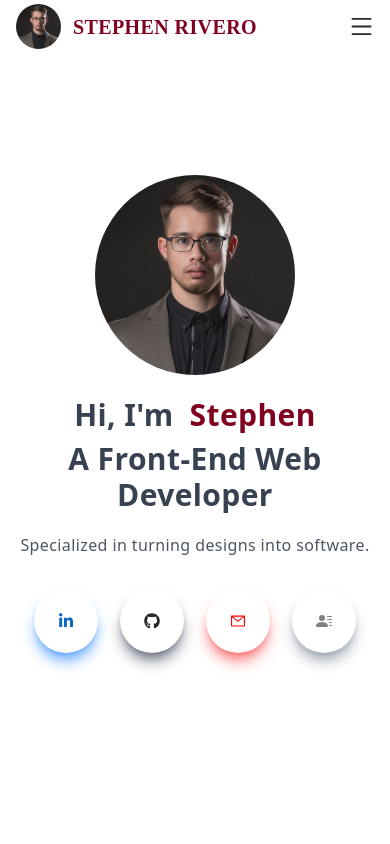
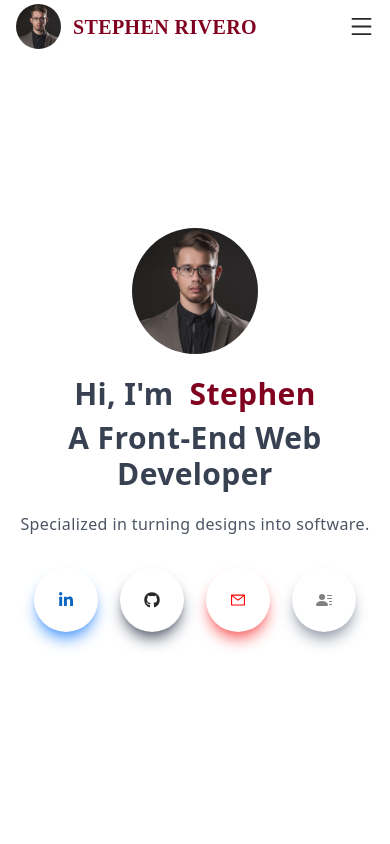
Before and after one commit to StephenRivero/nextjs-portfolio-website, a Next.js app: page / in a window 390 px wide. Shown: the top 844 px of the page. Built offline with nearby package versions, Linux system fonts and the light colour scheme.

Commit message:
Fix responsive design of Profile image

```diff
--- a/components/Main.jsx
+++ b/components/Main.jsx
@@ -8,11 +8,21 @@ import Image from 'next/image'
 const Main = () => {
   return (
     <div id='home' className='w-full h-screen text-center'>
-        <div className='max-w-[1240px] w-full h-full mx-auto p-2 flex justify-center items-center sm:mt-8 md:mt-8 xl:mt-5'>
+        <div className='max-w-[1240px] w-full h-full mx-auto p-2 flex justify-center items-center mt-4 sm:mt-8 md:mt-8 xl:mt-5'>
             <div>
                 {/* <p className='uppercase text-sm tracking-widest text-gray-600'>
                     LET&apos;S BUILD TOGETHER
                 </p> */}
+                <div className='sm:hidden'>
+                    <Image
+                        className="rounded-full object-cover"
+                        src="/assets/pro-headshot-cropped-1.png"
+                        alt="Website Logo"
+                        width="126px"
+                        height="126px"
+                    />
+                </div>
+                <div className='hidden sm:block'>
                     <Image
                         className="rounded-full object-cover"
                         src="/assets/pro-headshot-cropped-1.png"
@@ -20,6 +30,7 @@ const Main = () => {
                         width="200px"
                         height="200px"
                     />
+                </div>
                 <h2 className='pt-4 pb-2 sm:py-0 sm:pt-1 xl:pt-0 xl:pb-1 text-gray-700 sm:leading-none md:leading-normal'>
                     Hi, I&apos;m
                     <span className='text-[#800020] ml-4'>{/* #FF0000  #63000A*/}
```
Lines whose indentation alone changed are shown as unchanged.
